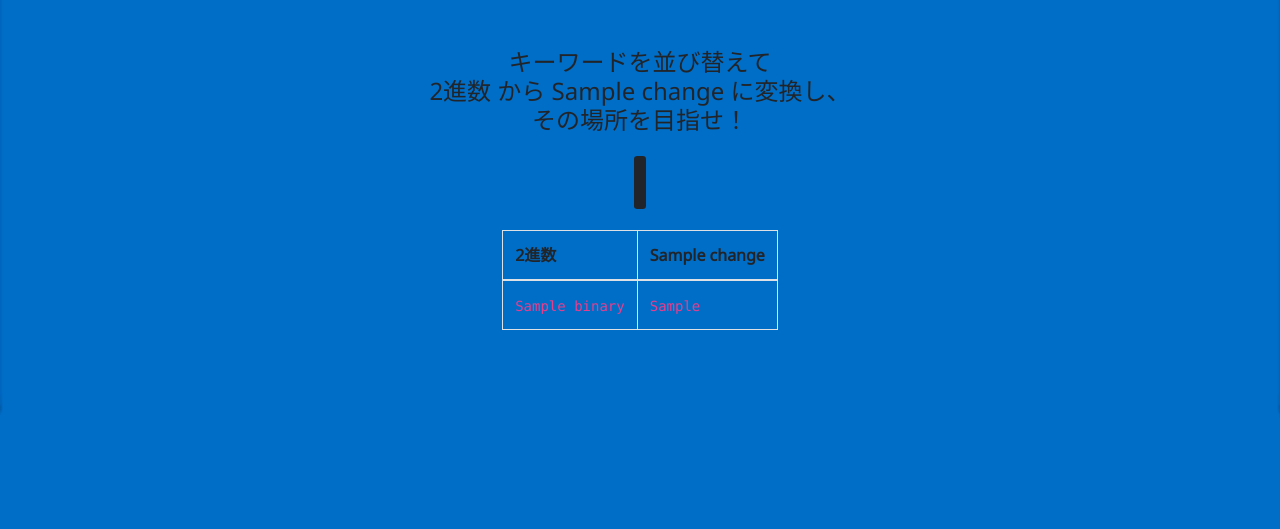
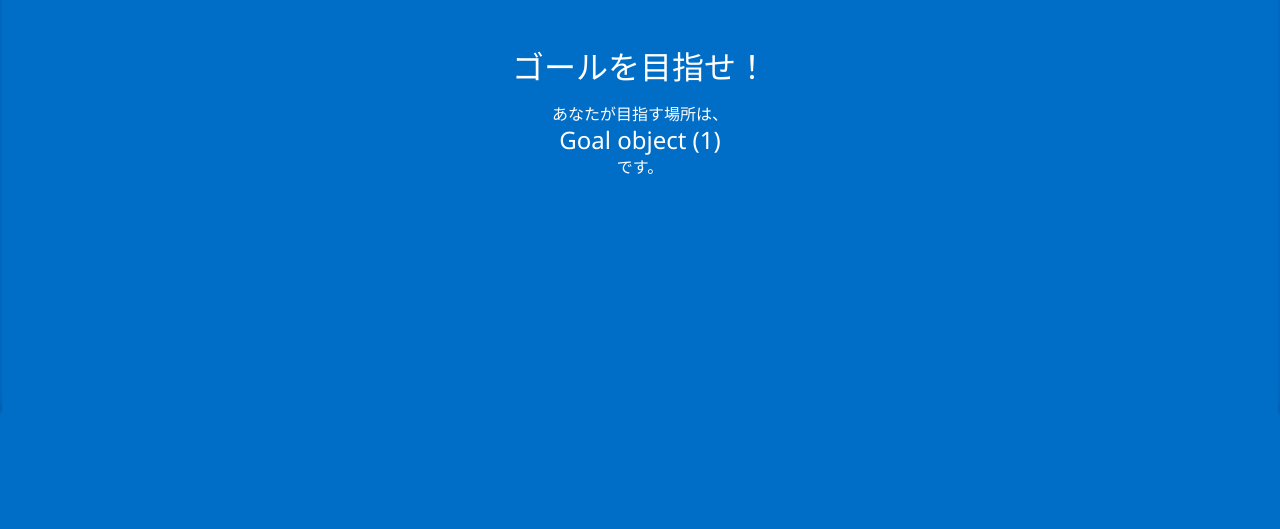
Before and after one commit to Treasure-Hunting/App, a Django app: template app/templates/app/go-goal.html in a window 1280 px wide. Shown: the top 529 px of the page. Run offline with Django 3.2, Linux system fonts and the light colour scheme; data comes from the database, SQL or seed files in the repository; tables that the repository leaves empty hold one stand-in row (values such as "Sample post"); the template is opened without the code that fills it: values that come from a table or form of the project are taken from there, most other values are stand-ins (such as "Sample title", 1, 10 or a date in 2020); some libraries are stand-ins or nearby versions; some web fonts are replaced.

Commit message:
Use white foreground

```diff
--- a/app/templates/app/answer.html
+++ b/app/templates/app/answer.html
@@ -3,7 +3,7 @@
 {% block title %}答えを入力{% endblock %}
 
 {% block contents %}
-  <h1 class="h3 text-center mt-5 mb-3">
+  <h1 class="h3 text-center text-white mt-5 mb-3">
     答えを入力してください
   </h1>
   <form method="POST" action="">
@@ -12,7 +12,7 @@
       <label>
         <select class="custom-select" name="number" required>
           <option value="">選択肢を表示</option>
-          {% ifequal difficulty_pk 1 %}
+          {% ifequal difficulty.pk 1 %}
             <option value="0">0</option>
             <option value="1">1</option>
           {% else %}
--- a/app/templates/app/dif-sel.html
+++ b/app/templates/app/dif-sel.html
@@ -3,8 +3,8 @@
 {% block title %}難易度選択{% endblock %}
 
 {% block contents %}
-  <h1 class="text-center mt-5">宝探し</h1>
-  <p class="lead text-center">難易度を選んでください</p>
+  <h1 class="text-center text-white mt-5">宝探し</h1>
+  <p class="lead text-center text-white">難易度を選んでください</p>
   <form action="" method="POST">
     {% csrf_token %}
     <div class="text-center mb-3">
@@ -19,7 +19,7 @@
             required
           >
           <label
-            class="custom-control-label"
+            class="custom-control-label text-white"
             for="option{{ difficulty.id }}"
           >
             {{ difficulty.name }}
--- a/app/templates/app/go-goal.html
+++ b/app/templates/app/go-goal.html
@@ -4,27 +4,27 @@
 
 {% block contents %}
   {% csrf_token %}
-  {% ifequal difficulty_pk 1 %}
-    <h1 class="h2 text-center mt-5 mb-3">
+  {% ifequal difficulty.pk 1 %}
+    <h1 class="h2 text-center text-white mt-5 mb-3">
       ゴールを目指せ！
     </h1>
-    <p class="text-center">
+    <p class="text-center text-white">
       あなたが目指す場所は、<br>
       <span class="h4">{{ goal }}</span><br>
       です。
     </p>
   {% else %}
-    <h1 class="h4 text-center mt-5 mb-3">
+    <h1 class="h4 text-center text-white mt-5 mb-3">
       キーワードを並び替えて<br>
       2進数 から {{ change }} に変換し、<br>
       その場所を目指せ！
     </h1>
-    <p class="text-center my-4">
+    <p class="text-center text-white my-4">
       {% for quiz_data in quizzes %}
         <kbd class="h1 mx-1">{{ quiz_data.keyword }}</kbd>
       {% endfor %}
     </p>
-    <table class="table table-bordered w-auto mx-auto">
+    <table class="table table-bordered bg-light w-auto mx-auto">
       <thead>
         <tr>
           <th>2進数</th>
--- a/app/templates/app/hints.html
+++ b/app/templates/app/hints.html
@@ -3,7 +3,7 @@
 {% block title %}ヒント{% endblock %}
 
 {% block contents %}
-  <h1 class="text-center mt-5 mb-3">
+  <h1 class="text-center text-white mt-5 mb-3">
     ヒント {{ hint_index }} / 4
   </h1>
   <div class="alert alert-info text-center">
--- a/app/templates/app/last.html
+++ b/app/templates/app/last.html
@@ -1,4 +1,9 @@
 {% extends "app/base.html" %}
+{% load static %}
+
+{% block stylesheets %}
+  <link rel="stylesheet" href="{% static "/style/goal.css" %}">
+{% endblock %}
 
 {% block title %}エンディング{% endblock %}
 
--- a/app/templates/app/on-goal.html
+++ b/app/templates/app/on-goal.html
@@ -3,17 +3,17 @@
 {% block title %}エラー{% endblock %}
 
 {% block contents %}
-  <h1 class="h3 text-center mt-5 mb-3">
+  <h1 class="h3 text-center text-white mt-5 mb-3">
     道を間違えたようだ……。
   </h1>
-  <blockquote class="blockquote text-center mb-4">
+  <blockquote class="blockquote text-center text-white mb-4">
     <p class="mb-0">
       暗号に間違いがあるな。<br>
       もう一度、スポットに戻って<br>
       確認したり、 変換に間違いが<br>
       ないかしらべたらどうだ？
     </p>
-    <footer class="blockquote-footer">
+    <footer class="blockquote-footer text-dark">
       どうしてもわからないだって?<br>
       それなら、ウチに来な。<br>
       322講義室だ。 迷うんじゃねぇぞ？
--- a/app/templates/app/reset.html
+++ b/app/templates/app/reset.html
@@ -3,7 +3,7 @@
 {% block title %}リセット{% endblock %}
 
 {% block contents %}
-  <h1 class="h4 text-center mt-5 mb-3">
+  <h1 class="h4 text-center text-white mt-5 mb-3">
     現在のルートをあきらめて、<br>
     スタートからやり直しますか？
   </h1>
```
Also changed, not shown: app/templates/app/opening.html (+6 -1 lines).
